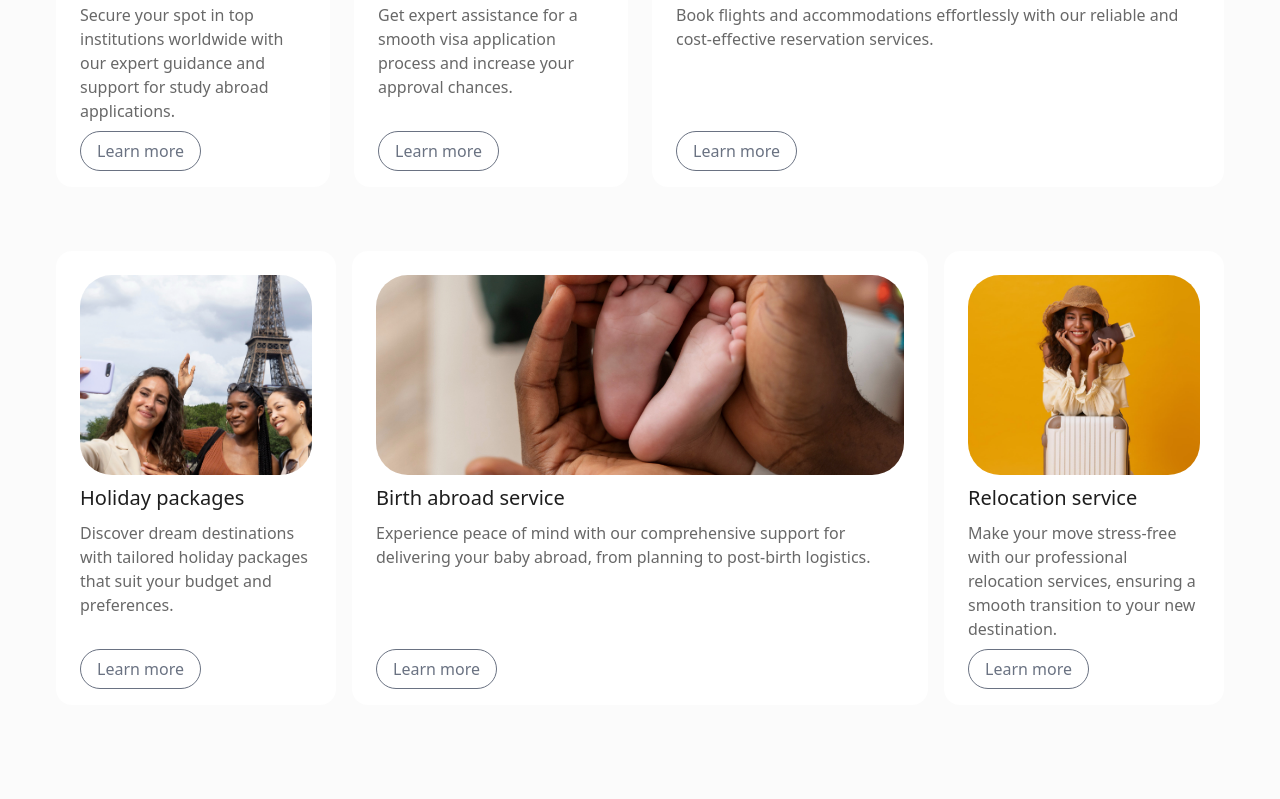
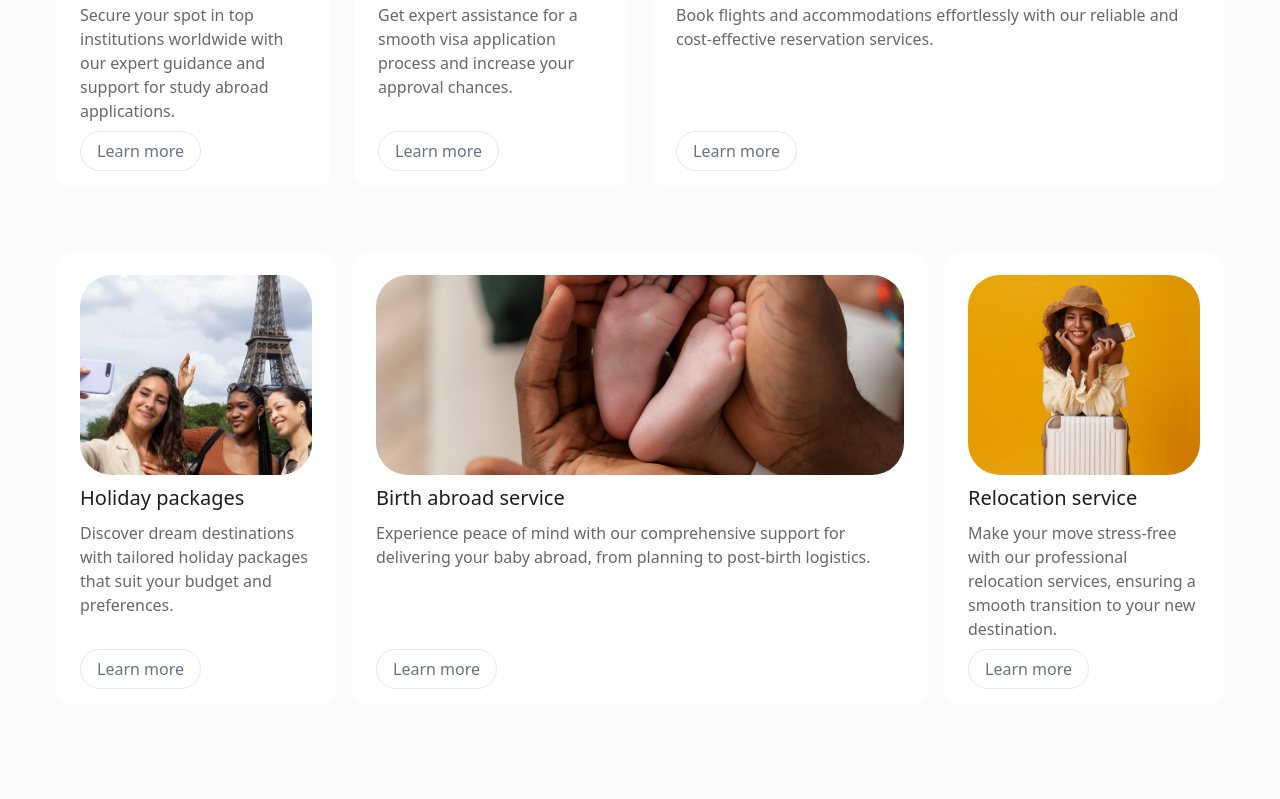
Before and after one commit to Earthpasserby/Wilsco, a React (Vite) app: page / in a window 1280 px wide. Shown: the part 2280-3079 px from the top of the page. Built offline with nearby package versions, Linux system fonts and the light colour scheme.

Commit message:
modification

```diff
--- a/components/Bfooter.jsx
+++ b/components/Bfooter.jsx
@@ -23,7 +23,7 @@ const Bfooter = () => {
 
               <div className="pt-8 sm:pt-12">
                 <Link
-                  href="/contactus"
+                  to="/contactus"
                   className="text-red-500 px-8 sm:px-10 py-3 sm:py-4 rounded-4xl bg-white"
                 >
                   Contact us
--- a/components/Faqsdet.jsx
+++ b/components/Faqsdet.jsx
@@ -93,7 +93,7 @@ export default function Faqsdet() {
     <div className="bg-[#fbfbfb]">
       <div className="max-w-4xl mx-auto p-6">
         {/* FAQ Category Buttons */}
-        <div className="w-full flex gap-4 bg-white rounded-2xl py-4 px-4">
+        <div className="w-full flex gap-4  rounded-2xl py-4 px-4">
           {["visa", "travel", "study"].map((type) => (
             <button
               key={type}
@@ -145,7 +145,7 @@ export default function Faqsdet() {
             className={`px-3 py-2 rounded-md ${
               currentPage === 1
                 ? "bg-gray-300 text-gray-500 cursor-not-allowed"
-                : "bg-red-500 text-white"
+                : "bg-gray-500 text-white"
             }`}
             onClick={() => setCurrentPage((prev) => Math.max(prev - 1, 1))}
             disabled={currentPage === 1}
@@ -169,7 +169,7 @@ export default function Faqsdet() {
             className={`px-3 py-2 rounded-md ${
               currentPage === totalPages
                 ? "bg-gray-300 text-gray-500 cursor-not-allowed"
-                : "bg-red-500 text-white"
+                : "bg-gray-500 text-white"
             }`}
             onClick={() =>
               setCurrentPage((prev) => Math.min(prev + 1, totalPages))
--- a/components/Opportunities.jsx
+++ b/components/Opportunities.jsx
@@ -4,6 +4,7 @@ import tickett from "../public/images/tickett.png";
 import paris from "../public/images/paris.png";
 import birth from "../public/images/birth.png";
 import relocate from "../public/images/relocate.png";
+import { Link } from "react-router-dom";
 
 const Opportunities = () => {
   return (
@@ -46,12 +47,12 @@ const Opportunities = () => {
               guidance and support for study abroad applications.
             </p>
             <div className="pt-4 mt-auto">
-              <a
-                href="#"
-                className="bg-transparent border border-gray-500 text-gray-500 px-4 py-2 rounded-4xl hover:bg-gray-100"
+              <Link
+                to="/service"
+                className="bg-transparent border border-gray-200 text-gray-500 px-4 py-2 rounded-4xl hover:bg-red-500 hover:border-0 hover:text-white"
               >
                 Learn more
-              </a>
+              </Link>
             </div>
           </div>
 
@@ -73,12 +74,12 @@ const Opportunities = () => {
               increase your approval chances.
             </p>
             <div className="pt-4 mt-auto">
-              <a
-                href="#"
-                className="bg-transparent border border-gray-500 text-gray-500 px-4 py-2 rounded-4xl hover:bg-gray-100"
+              <Link
+                to="/visaservice"
+                className="bg-transparent border border-gray-200 text-gray-500 px-4 py-2 rounded-4xl hover:bg-red-500 hover:border-0 hover:text-white"
               >
                 Learn more
-              </a>
+              </Link>
             </div>
           </div>
 
@@ -100,12 +101,12 @@ const Opportunities = () => {
               cost-effective reservation services.
             </p>
             <div className="pt-4 mt-auto">
-              <a
-                href="#"
-                className="bg-transparent border border-gray-500 text-gray-500 px-4 py-2 rounded-4xl hover:bg-gray-100"
+              <Link
+                to="/ticket"
+                className="bg-transparent border border-gray-200 text-gray-500 px-4 py-2 rounded-4xl hover:bg-red-500 hover:border-0 hover:text-white"
               >
                 Learn more
-              </a>
+              </Link>
             </div>
           </div>
         </div>
@@ -130,12 +131,12 @@ const Opportunities = () => {
               suit your budget and preferences.
             </p>
             <div className="pt-4 mt-auto">
-              <a
-                href="#"
-                className="bg-transparent border border-gray-500 text-gray-500 px-4 py-2 rounded-4xl hover:bg-gray-100"
+              <Link
+                to="holidaypack"
+                className="bg-transparent border border-gray-200 text-gray-500 px-4 py-2 rounded-4xl hover:bg-red-500 hover:border-0 hover:text-white"
               >
                 Learn more
-              </a>
+              </Link>
             </div>
           </div>
           <div className="bg-white  rounded-2xl hover:border-1 min-h-[400px] flex flex-col h-full hover:border-red-700 p-6 sm:col-span-2">
@@ -156,12 +157,12 @@ const Opportunities = () => {
               logistics.
             </p>
             <div className="pt-4 mt-auto">
-              <a
-                href="#"
-                className="bg-transparent border border-gray-500 text-gray-500 px-4 py-2 rounded-4xl hover:bg-gray-100"
+              <Link
+                to="/birthservice"
+                className="bg-transparent border border-gray-200 text-gray-500 px-4 py-2 rounded-4xl hover:bg-red-500 hover:border-0 hover:text-white"
               >
                 Learn more
-              </a>
+              </Link>
             </div>
           </div>
 
@@ -183,12 +184,12 @@ const Opportunities = () => {
               services, ensuring a smooth transition to your new destination.
             </p>
             <div className="pt-4 mt-auto">
-              <a
-                href="#"
-                className="bg-transparent border border-gray-500 text-gray-500 px-4 py-2 rounded-4xl hover:bg-gray-100"
+              <Link
+                to="/relocateserv"
+                className="bg-transparent border border-gray-200 text-gray-500 px-4 py-2 rounded-4xl hover:bg-red-500 hover:border-0 hover:text-white"
               >
                 Learn more
-              </a>
+              </Link>
             </div>
           </div>
           {/* Third Column (Larger One) */}
--- a/components/OtherService.jsx
+++ b/components/OtherService.jsx
@@ -1,6 +1,7 @@
 import paris from "/images/paris.png";
 import visa from "/images/visa.png";
 import tickett from "/images/tickett.png";
+import { Link } from "react-router-dom";
 
 const OtherService = () => {
   return (
@@ -23,12 +24,12 @@ const OtherService = () => {
               and personalized assistance.
             </p>
             <div className="pt-10">
-              <a
-                href="#"
-                className="bg-transparent border border-gray-500 text-gray-500 px-4 py-2 rounded-4xl hover:bg-gray-100"
+              <Link
+                to="/visaservice"
+                className="bg-transparent border border-gray-200 text-gray-500 px-4 py-2 rounded-4xl hover:bg-red-500 hover:border-0 hover:text-white"
               >
                 Learn more
-              </a>
+              </Link>
             </div>
           </div>
           <div className="bg-white  rounded-2xl p-6 h-full hover:border-1 hover:border-red-700 ">
@@ -41,12 +42,12 @@ const OtherService = () => {
               cost-effective reservation services.
             </p>
             <div className="pt-10">
-              <a
-                href="#"
-                className="bg-transparent border border-gray-500 text-gray-500 px-4 py-2 rounded-4xl hover:bg-gray-100"
+              <Link
+                to="/ticket"
+                className="bg-transparent border border-gray-200 text-gray-500 px-4 py-2 rounded-4xl hover:bg-red-500 hover:border-0 hover:text-white"
               >
                 Learn more
-              </a>
+              </Link>
             </div>
           </div>
           <div className="bg-white  rounded-2xl p-6 h-full  hover:border-1 hover:border-red-700">
@@ -59,12 +60,12 @@ const OtherService = () => {
               suit your budget and preferences.
             </p>
             <div className="pt-10">
-              <a
-                href="#"
-                className="bg-transparent border border-gray-500 text-gray-500 px-4 py-2 rounded-4xl hover:bg-gray-100"
+              <Link
+                to="/holidaypack"
+                className="bg-transparent border border-gray-200 text-gray-500 px-4 py-2 rounded-4xl hover:bg-red-500 hover:border-0 hover:text-white"
               >
                 Learn more
-              </a>
+              </Link>
             </div>
           </div>
         </div>
--- a/components/Pack.jsx
+++ b/components/Pack.jsx
@@ -1,3 +1,5 @@
+import { Link } from "react-router-dom";
+
 const Pack = () => {
   return (
     <>
@@ -14,12 +16,12 @@ const Pack = () => {
             </div>
 
             <div className="pt-8">
-              <a
-                href="#"
-                className="bg-transparent border border-white text-white px-7 py-3 rounded-4xl hover:bg-gray-100"
+              <Link
+                to="/blogdet"
+                className="bg-transparent border border-white text-white px-7 py-3 rounded-4xl hover:bg-red-500 hover:border-0"
               >
                 Learn more
-              </a>
+              </Link>
             </div>
 
             <div className="pt-20  ">
--- a/components/Testimony.jsx
+++ b/components/Testimony.jsx
@@ -22,7 +22,7 @@ const Testimony = () => {
             <div className="pt-14 ">
               <Link
                 to="/contactus"
-                className="bg-transparent border border-gray-500 text-gray-500 px-8 py-3 rounded-4xl hover:bg-gray-100"
+                className="bg-transparent border border-gray-200 text-gray-500 px-8 py-3 rounded-4xl hover:text-white hover:border-0 hover:bg-red-500"
               >
                 Contact Us
               </Link>
```
Also changed, not shown: components/BlogCol.jsx (+10 -10 lines), components/Insight.jsx (+13 -12 lines).
